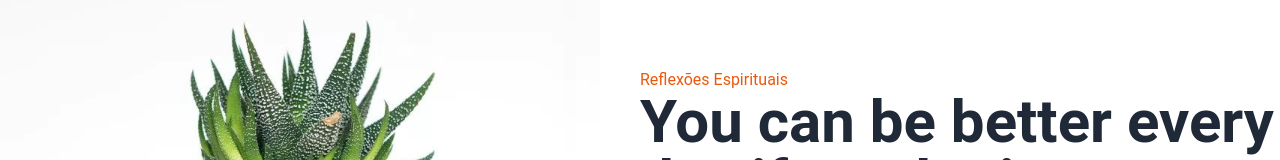
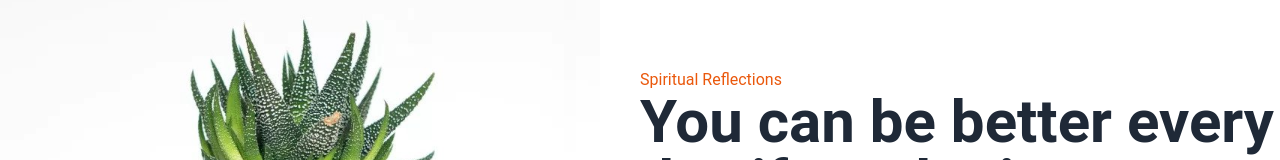
Before and after one commit to iSantanaaH/blog-star-guide, a Next.js app in the folder front-end_next/: page / in a window 1280 px wide. Shown: the part 246-406 px from the top of the page. Built offline with nearby package versions, Linux system fonts and the light colour scheme.

Commit message:
update title section1

```diff
--- a/front-end_next/app/Components/Section1/section1.tsx
+++ b/front-end_next/app/Components/Section1/section1.tsx
@@ -26,7 +26,7 @@ const Slide = () => {
             <div className='info flex justify-center flex-col'>
                 <div className='cat'>
                     <Link href={'/'}>
-                        <span className='text-orange-600 hover:text-orange-800'>Reflexões Espirituais</span>
+                        <span className='text-orange-600 hover:text-orange-800'>Spiritual Reflections</span>
                     </Link>
                 </div>
                 <div className='title'>
```
